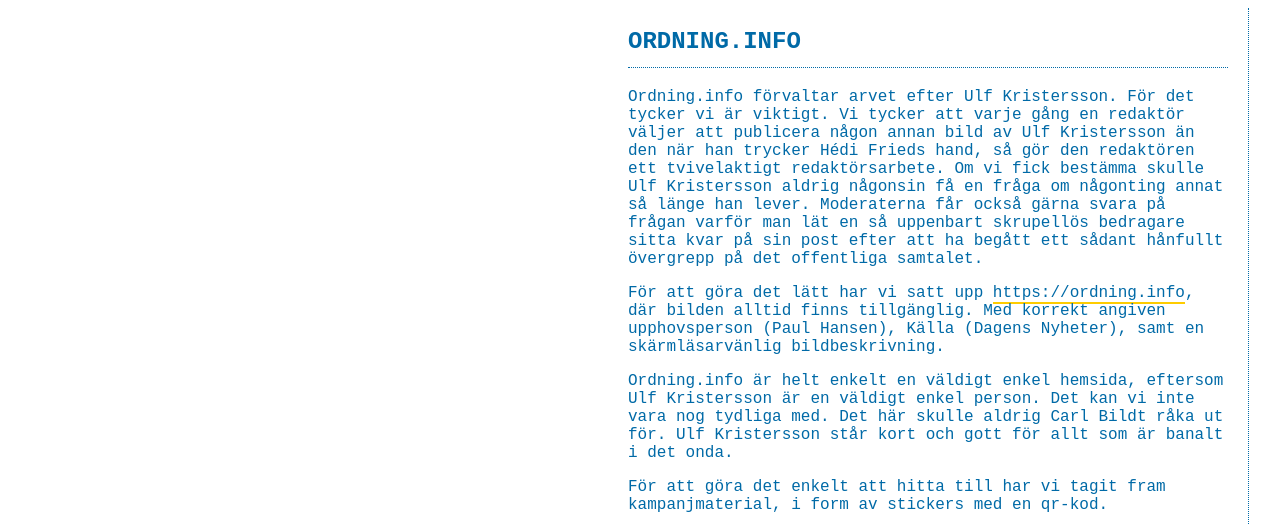
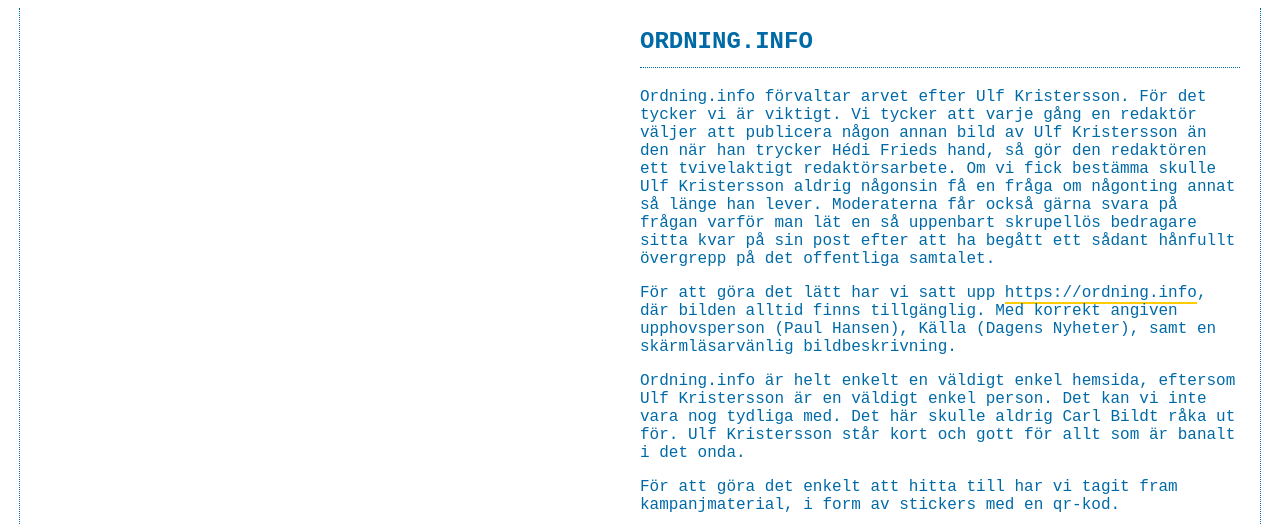
Before and after one commit to rymdfabriken/shop.ordning.info, a plain HTML site: page index.html in a window 1280 px wide. Shown: the top 524 px of the page. Drawn offline with Linux system fonts and the light colour scheme.

Commit message:
centered content

```diff
--- a/index.html
+++ b/index.html
@@ -29,6 +29,8 @@
             display: grid;
             grid-template-columns: 50% 50%;
             border-right: 1px dotted #006AA7;
+            border-left: 1px dotted #006AA7;
+            margin: auto;
 
         }
 
```
